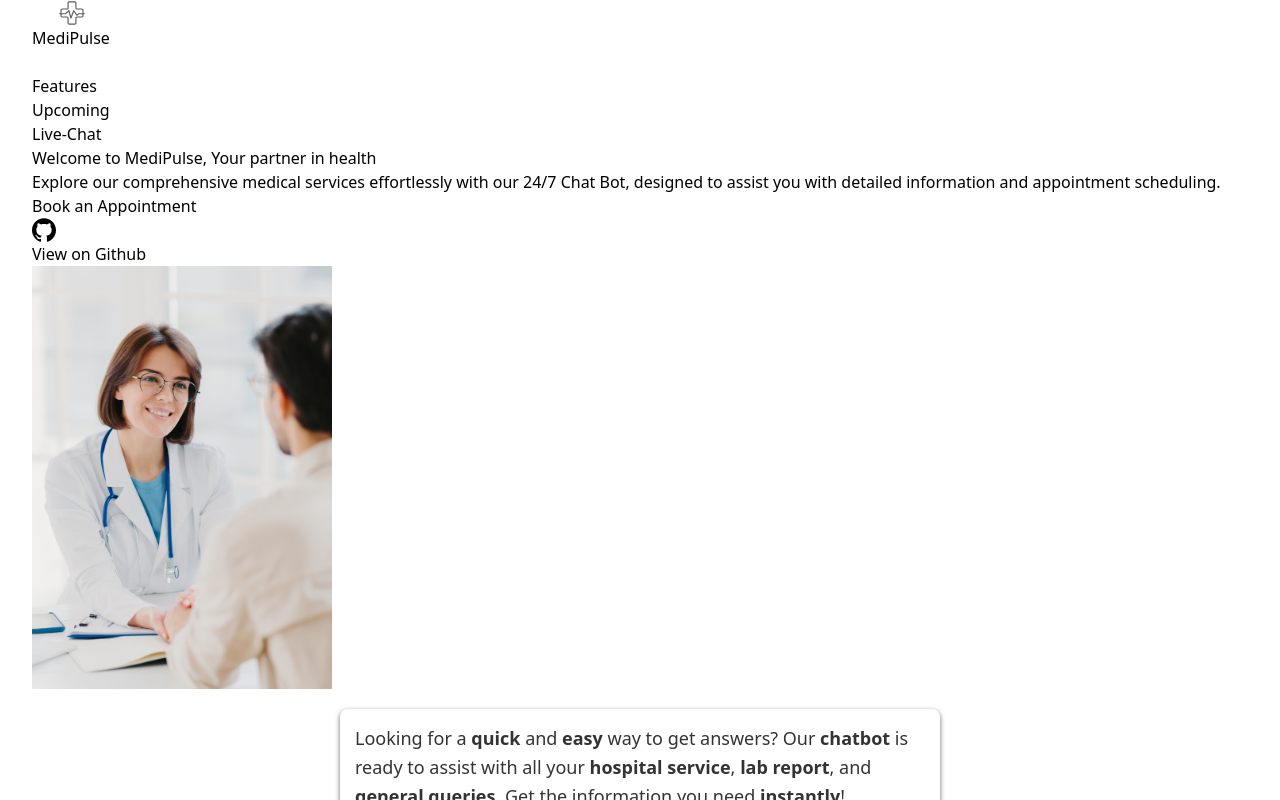
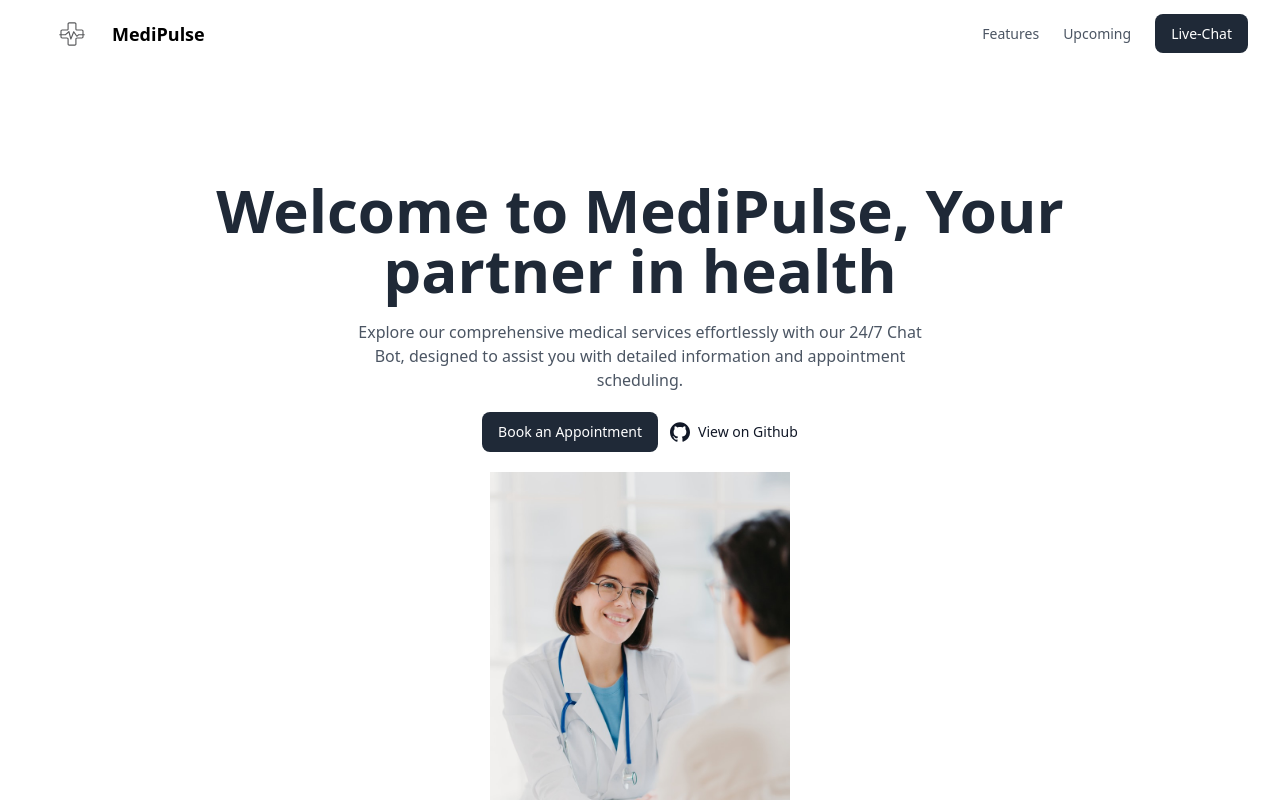
Before and after one commit to mochi-bunny/MediPulse, a Next.js app: page / in a window 1280 px wide. Shown: the top 800 px of the page. Built offline with nearby package versions, Linux system fonts and the light colour scheme.

Commit message:
Add files via upload

```diff
--- /dev/null
+++ b/tailwind.config.js
@@ -0,0 +1,15 @@
+/** @type {import('tailwindcss').Config} */
+module.exports = {
+  content: [
+    "./pages/**/*.{js,ts,jsx,tsx}",
+    "./components/**/*.{js,ts,jsx,tsx}",
+  ],
+  theme: {
+    extend: {},
+  },
+  plugins: [
+    require("@tailwindcss/forms")({
+      strategy: "class", // only generate classes
+    }),
+  ],
+};
```
Also changed, not shown: 1 other file (tests, documents, lock files or other folders).
